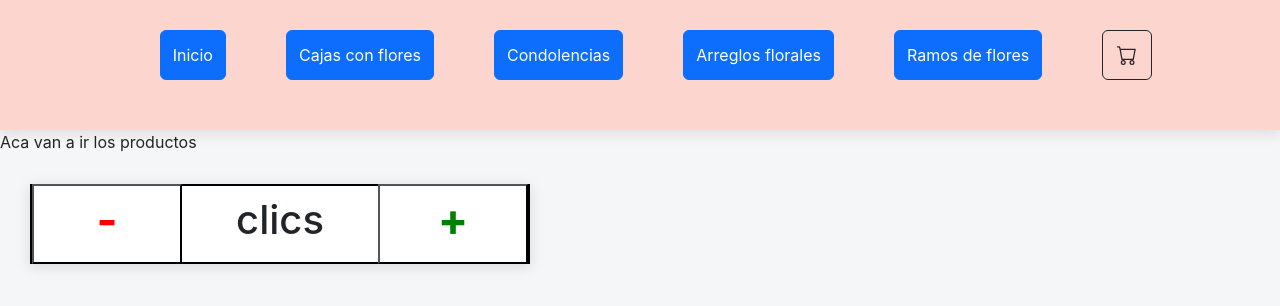
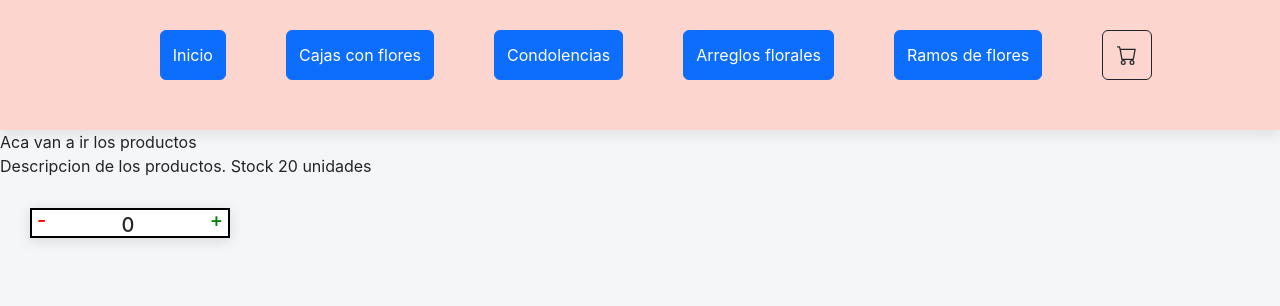
Before and after one commit to guidomora/react_Guido_Morabito, a React (Create React App) app in the folder my-app/: page / in a window 1280 px wide. Shown: the top 306 px of the page. Built offline with nearby package versions, Linux system fonts and the light colour scheme.

Commit message:
entrega miercoles en proceso

```diff
--- a/my-app/src/componente/ItemCount.js
+++ b/my-app/src/componente/ItemCount.js
@@ -1,25 +1,31 @@
-import React from "react";
+import React, {useState} from "react";
 import '../estilos/ItemCount.css';
 
 function Contador () {
-    const valor = 0;
-    console.log(valor);
+    const [valor, setValor] = useState(0);
+
+    function Restar () {
+        setValor( preValor => preValor - 1);
+    };
+
+    function Sumar () {
+        setValor( preValor => preValor + 1);
+    };
+
     return (
         <div>
+            <p> Descripcion de los productos. Stock 20 unidades </p>
             <div className='ver-clics'>
-                <button className='boton-menos'>
-                    <p className='resta'>
-                        -
-                    </p>
-                </button>
-                <h1> clics </h1>
-                <button className='boton-mas'>
-                    <p className='suma'>
-                        +
-                    </p>
-                </button>
+                <div className='contenedor' onClick={Restar}>
+                    <p className='resta'> - </p>
+                </div>
+                <h1 className='cantidad'> {valor} </h1>
+                <div className='contenedor' onClick={Sumar}>
+                    <p className='suma'> + </p>
+                </div>
             </div>
         </div>
+
     )
 };
 
--- a/my-app/src/estilos/ItemCount.css
+++ b/my-app/src/estilos/ItemCount.css
@@ -1,35 +1,47 @@
+* {
+    margin: 0px;
+    padding: 0px;
+}
+
 .ver-clics {
-    height: 80px;
-    width: 500px;
+    height: 30px;
+    width: 200px;
     margin: 30px;
     border: solid 2px black;
     display: flex;
+    flex-wrap: wrap;
+    flex-direction: row;
     justify-content: space-between;
     align-items: center;
     background-color: white;
     box-shadow: 0 3px 13px 1px rgb(0 0 0 / 10%);
 }
 
-.boton-menos {
-    height: 80px;
-    width: 150px;
-    background-color: white;
+.contenedor {
+    display: flex;
+    align-items: center;
+    justify-content: center;
+    height: 30px;
+    padding: 0px 0px 10px 0px;
 }
 
-.boton-mas {
-    height: 80px;
-    width: 150px;
-    background-color: white;
+.cantidad {
+    margin: 0px;
+    font-size: 20px;
 }
 
 .suma {
-    font-size: 45px;
-    font-weight: 700;
+    margin: 5px;
+    font-size: 20px;
+    font-weight: 500;
     color: green;
+    cursor: pointer;
 }
 
 .resta {
-    font-size: 45px;
-    font-weight: 700;
+    margin: 5px;
+    font-size: 20px;
+    font-weight: 500;
     color: red;
+    cursor: pointer;
 }
```
